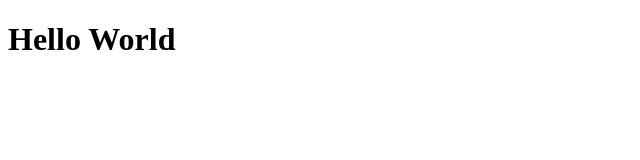
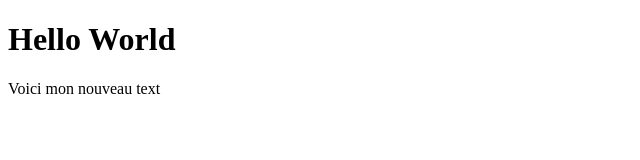
Before and after one commit to Hasnioui/projetTest, a plain HTML site: page index.html in a window 1280 px wide. Shown: the whole page, without its empty margins (0-640 px from the left). Drawn offline with Linux system fonts and the light colour scheme.

Commit message:
New branch

```diff
--- a/index.html
+++ b/index.html
@@ -8,6 +8,7 @@
 
 
 <h1> Hello World</h1>
+<p>Voici mon nouveau text</p>
 
 </body>
 </html>
```
